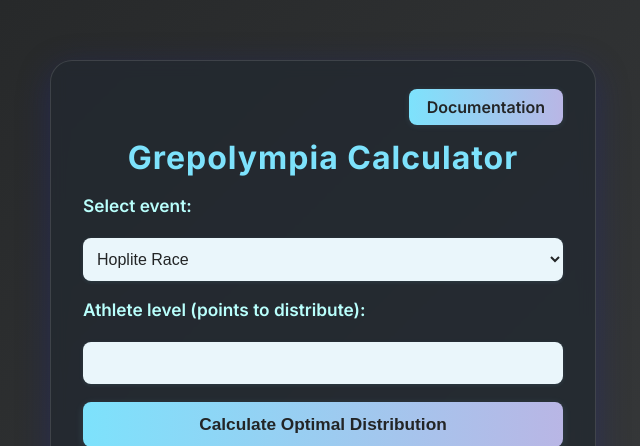
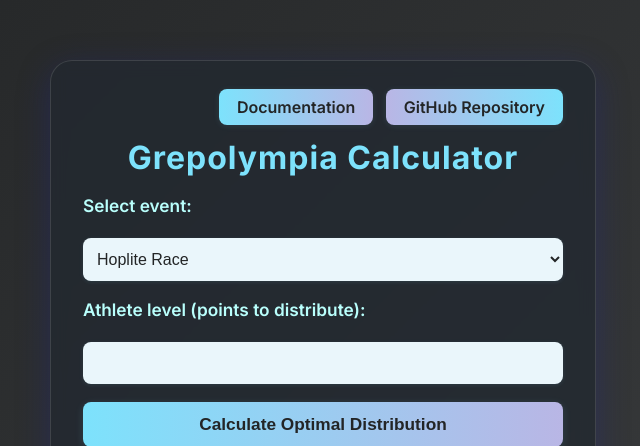
Before and after one commit to TudorBuha/grepolympia-calculator, a Flask app: page / in a window 1280 px wide. Shown: the top 446 px of the page, without its empty margins (317-957 px from the left). Run offline with Flask 3, Linux system fonts and the light colour scheme.

Commit message:
Added documentation and git repo on app page

```diff
--- a/templates/index.html
+++ b/templates/index.html
@@ -22,7 +22,8 @@
 
     <div class="container">
         <div style="text-align:right; margin-bottom: 10px;">
-            <a href="/docs" class="button" style="padding:8px 18px; font-weight:600; background:linear-gradient(90deg,#7de2fc,#b9b6e5); color:#232526; border-radius:8px; text-decoration:none; box-shadow:0 1px 6px rgba(125,226,252,0.10);">Documentation</a>
+            <a href="/docs" class="button" style="padding:8px 18px; font-weight:600; background:linear-gradient(90deg,#7de2fc,#b9b6e5); color:#232526; border-radius:8px; text-decoration:none; box-shadow:0 1px 6px rgba(125,226,252,0.10); margin-right:8px;">Documentation</a>
+            <a href="https://github.com/TudorBuha/grepolympia-calculator" class="button" target="_blank" style="padding:8px 18px; font-weight:600; background:linear-gradient(90deg,#b9b6e5,#7de2fc); color:#232526; border-radius:8px; text-decoration:none; box-shadow:0 1px 6px rgba(125,226,252,0.10);">GitHub Repository</a>
         </div>
         <h1>Grepolympia Calculator</h1>
        <form method="post" action="/predict">
```
Also changed, not shown: README.md.
